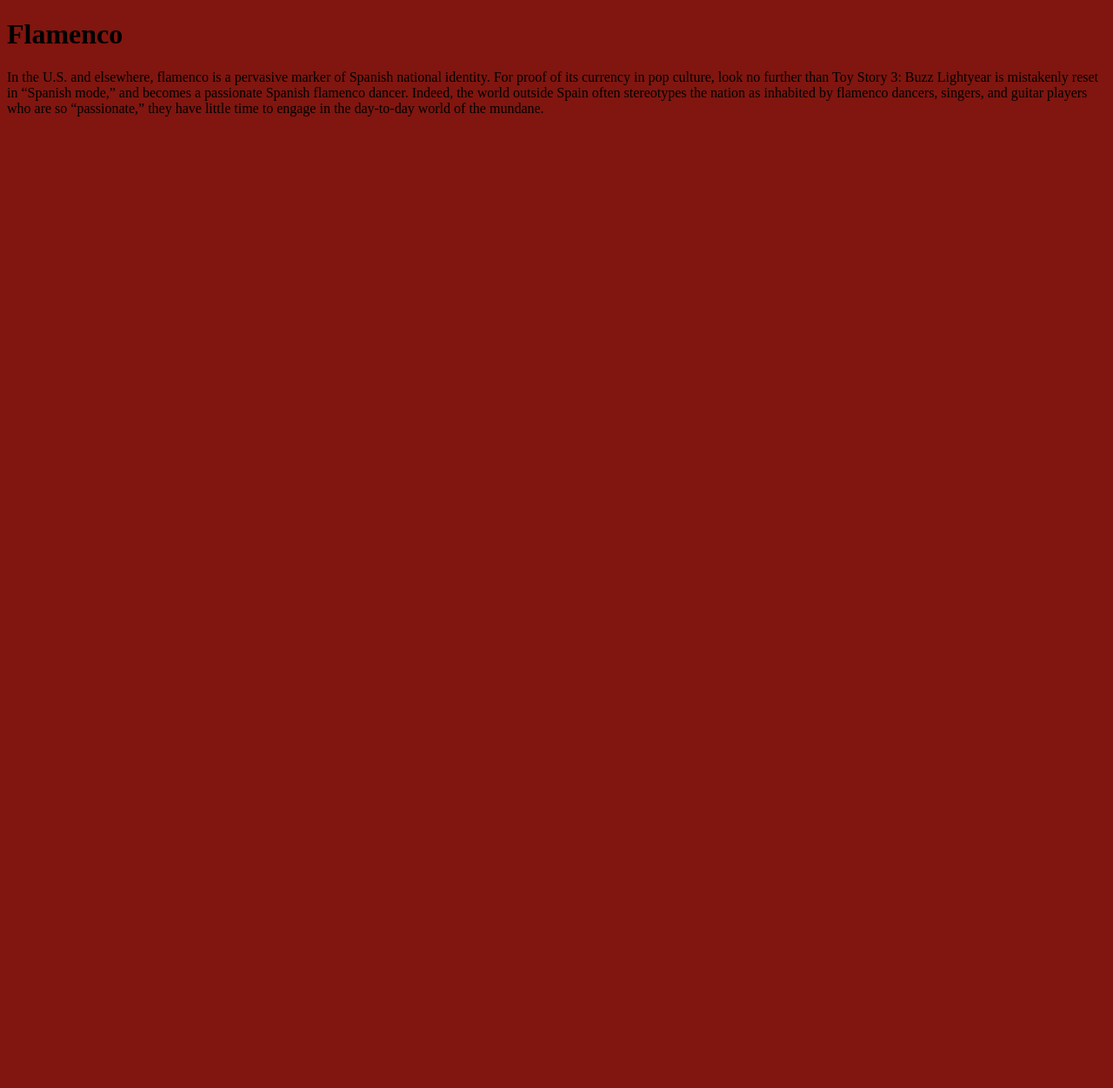
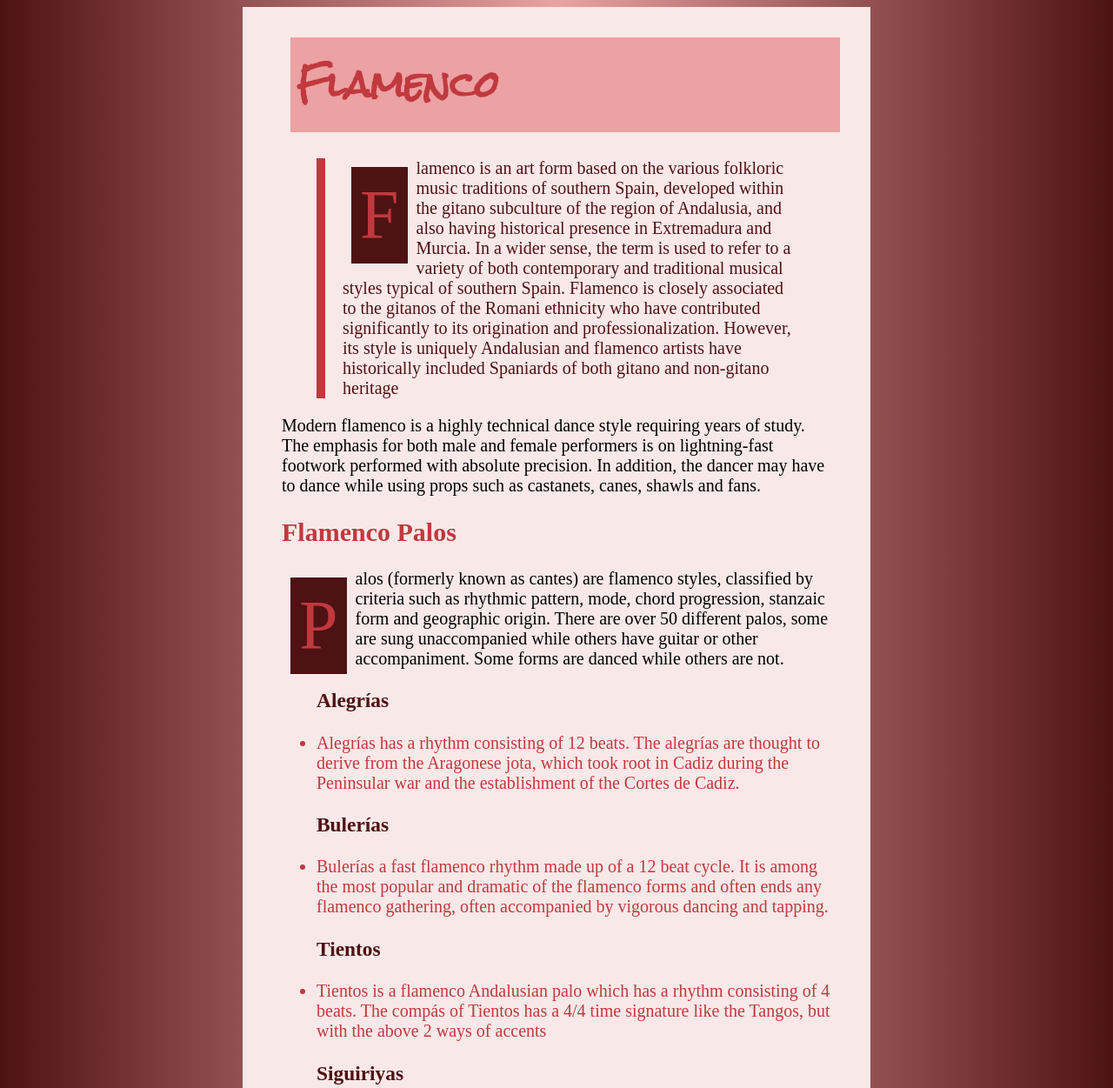
Before and after one commit to MarlenaMizzoni/Typhography-Only, a plain HTML site: page index.html in a window 1280 px wide. Shown: the top 1251 px of the page at 87% size. Before the commit the page ends 800 px from the top, so only its background shows below. Drawn offline with Linux system fonts and the light colour scheme.

Commit message:
Website Beta Version Update

```diff
--- a/index.html
+++ b/index.html
@@ -21,14 +21,43 @@
 </head>
 <body>
 
-    <h1>Flamenco</h1>
+    <main>
 
-    <p>In the U.S. and elsewhere, flamenco is a pervasive marker of Spanish national identity.
-        For proof of its currency in pop culture, look no further than Toy Story 3: Buzz Lightyear is mistakenly reset in
-        “Spanish mode,” and becomes a passionate Spanish flamenco dancer.
-        Indeed, the world outside Spain often stereotypes the nation as inhabited by flamenco dancers, singers, and guitar
-        players who are so “passionate,”
-        they have little time to engage in the day-to-day world of the mundane.</p>
+        <!-- Your TEXT Content from WikiPedia    -->
+        <h1>Flamenco</h1>
+
+        <blockquote>
+          <span>F</span>lamenco is an art form based on the various folkloric music traditions of southern Spain, developed within the gitano subculture of the region of Andalusia, and also having historical presence in Extremadura and Murcia. In a wider sense, the term is used to refer to a variety of both contemporary and traditional musical styles typical of southern Spain. Flamenco is closely associated to the gitanos of the Romani ethnicity who have contributed significantly to its origination and professionalization. However, its style is uniquely Andalusian and flamenco artists have historically included Spaniards of both gitano and non-gitano heritage
+        </blockquote>
+
+        <p>Modern flamenco is a highly technical dance style requiring years of study. The emphasis for both male and female performers is on lightning-fast footwork performed with absolute precision. In addition, the dancer may have to dance while using props such as castanets, canes, shawls and fans.</p>
+
+        <h2>Flamenco Palos</h2>
+
+        <p><span>P</span>alos (formerly known as cantes) are flamenco styles, classified by criteria such as rhythmic pattern, mode, chord progression, stanzaic form and geographic origin. There are over 50 different palos, some are sung unaccompanied while others have guitar or other accompaniment. Some forms are danced while others are not. </p>
+
+        <ul>
+
+          <h3>Alegrías</h3>
+
+          <li>Alegrías has a rhythm consisting of 12 beats. The alegrías are thought to derive from the Aragonese jota, which took root in Cadiz during the Peninsular war and the establishment of the Cortes de Cadiz. </li>
+
+          <h3>Bulerías</h3>
+
+          <li>Bulerías a fast flamenco rhythm made up of a 12 beat cycle. It is among the most popular and dramatic of the flamenco forms and often ends any flamenco gathering, often accompanied by vigorous dancing and tapping.</li>
+
+        <h3>Tientos</h3>
+
+          <li>Tientos is a flamenco Andalusian palo which has a rhythm consisting of 4 beats. The compás of Tientos has a 4/4 time signature like the Tangos, but with the above 2 ways of accents</li>
+
+          <h3>Siguiriyas</h3>
+
+          <li>This deep, expressive style is among the most important in flamenco. Siguiriyas are normally played in the key of A Phrygian with each measure (the compás) consisting of 12 counts with emphasis on the 1st, 3rd, 5th, 8th and 11th beats. </li>
+        </ul>
+
+
+      </main>
+
 
 </body>
 </html>
--- a/style.css
+++ b/style.css
@@ -1,3 +1,81 @@
+@import url('https://fonts.googleapis.com/css2?family=Rock+Salt&display=swap');
+
+/* ✅  Style Guide via CSS Variables*/
+:root {
+  --color1: #ECA1A2;
+  --color2: #C0393E;
+  --color3: #4F1214;
+  --primaryfont : "Rock Salt", cursive;
+}
+
 body {
-    background: rgb(128, 22, 15);
+  font-family:;
+
+  background: #C0393E;  /* fallback for old browsers */
+background: -webkit-linear-gradient(to right, #C0393E, #ECA1A2, #4F1214);  /* Chrome 10-25, Safari 5.1-6 */
+background: linear-gradient(to right, var(--color3) , var(--color1) , var(--color3)); /* W3C, IE 10+/ Edge, Firefox 16+, Chrome 26+, Opera 12+, Safari 7+ */
 }
+
+h1 {
+  color: var(--color2) ;
+  text-align: right;
+  font-family: var(--primaryfont)
+}
+
+h2 {
+  color: var(--color2);
+}
+
+li {
+  color: var(--color2);
+}
+
+blockquote {
+  border-left: solid 10px var(--color2);
+  padding-left: 20px;
+  color: var(--color3)
+}
+
+main {
+  width: 53%;
+  margin: 0 auto;
+  padding: 45px;
+
+  background: #F9E8E8;
+  font-size: 1.25em;
+}
+
+span {
+  color: var(--color2);
+
+  background: var(--color3);
+  margin: 10px;
+  padding: 10px;
+
+  font-size: 5rem;
+  float: left;
+}
+
+/* Parent */
+main {
+  position: relative;
+  width: 50%;
+  height: 50%;
+}
+
+/* Child */
+h1 {
+  background: var(--color1);
+  padding: 7px;
+  top:-10px;
+  left: 10px;
+  position: relative;
+  z-index:1;
+  font-size: 2em;
+  margin: 0;
+  text-align: left;
+}
+
+h3 {
+  color: var(--color3)
+}
```
